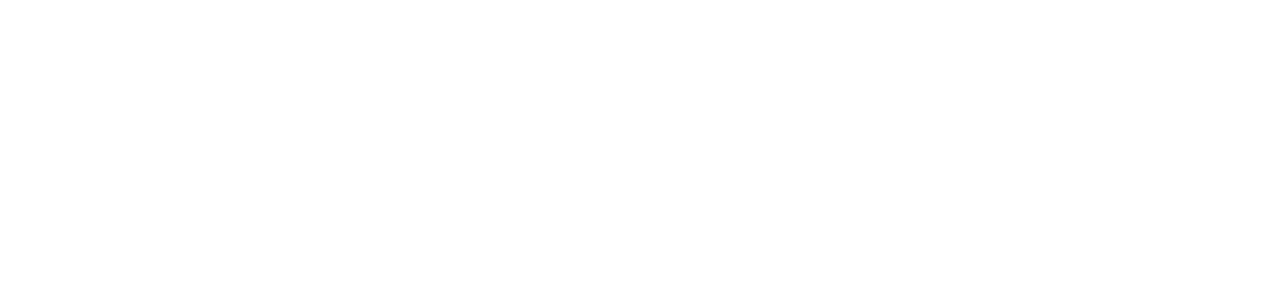
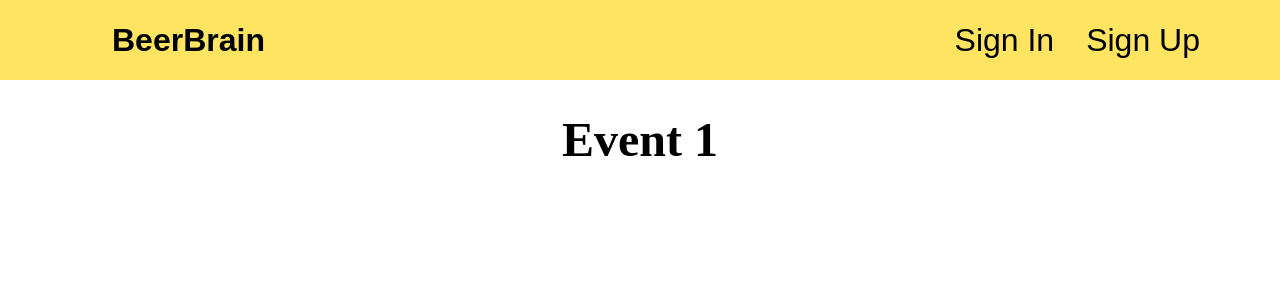
Before and after one commit to FalseR20/beer-brain-back, a React (Vite) app in the folder front/: page /events/1 in a window 1280 px wide. Before the commit this address had no page. Shown: the top 300 px of the page. Built offline with nearby package versions, Linux system fonts and the light colour scheme; the HTML template or start-up script is replaced by a standard one.

Commit message:
feat: add event page

```diff
--- a/front/src/App.tsx
+++ b/front/src/App.tsx
@@ -3,6 +3,7 @@
 import SignIn from "./forms/SignIn.tsx";
 import SignUp from "./forms/SignUp.tsx";
 import CreateEvent from "./components/CreateEvent.tsx";
+import Event from "./components/Event.tsx";
 
 function App() {
     return (
@@ -12,6 +13,7 @@
                 <Route path='/sign_in' element={<SignIn/>}/>
                 <Route path='/sign_up' element={<SignUp/>}/>
                 <Route path='/create_event' element={<CreateEvent/>}/>
+                <Route path='/events/:event_id' element={<Event/>}/>
             </Routes>
         </Router>
     );
--- /dev/null
+++ b/front/src/components/Event.tsx
@@ -0,0 +1,12 @@
+import {useParams} from "react-router-dom";
+import Page from "./Page.tsx";
+
+export default function Event() {
+    const {event_id} = useParams();
+    console.log(`Event ${event_id}`)
+    return (
+        <Page>
+            <h1>Event {event_id}</h1>
+        </Page>
+    )
+}
--- a/front/src/components/Home.tsx
+++ b/front/src/components/Home.tsx
@@ -55,7 +55,7 @@
 function Debt(debtJSON: DebtJSON) {
     console.log(debtJSON);
     return (
-        <div key={`Debt${debtJSON.id}`} className={"debt-div"}>
+        <Link to={`/events/${debtJSON.id}/`} key={`Debt${debtJSON.id}`} className={"debt-div link-button"}>
             <div className={"debt-top"}>
                 <div className={"debt-description"}>
                     <p>{debtJSON.description}</p>
@@ -73,6 +73,6 @@
                 </div>
             </div>
 
-        </div>
+        </Link>
     )
 }
```
